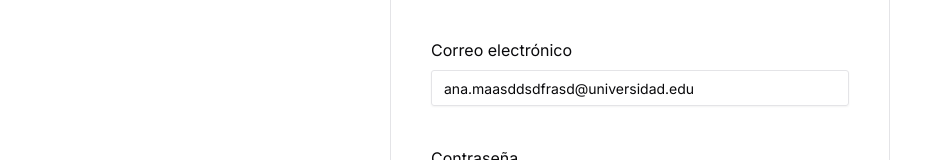
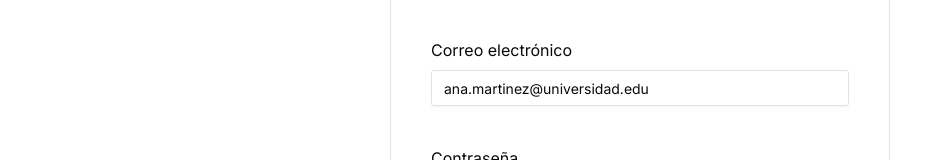
Before and after one commit to FavioSaico/tesisConnectFront, a React (Vite) app: page /auth/login in a window 1280 px wide. Shown: the part 194-354 px from the top of the page, without its empty margins (0-933 px from the left). Built offline with nearby package versions, Linux system fonts and the light colour scheme; no server answers.

Commit message:
cambios en logout

```diff
--- a/src/modules/auth/pages/Login.tsx
+++ b/src/modules/auth/pages/Login.tsx
@@ -41,7 +41,7 @@ export const LoginPage = () => {
   const form = useForm<z.infer<typeof formSchema>>({
     resolver: zodResolver(formSchema),
     defaultValues: {
-      correo: "ana.maasddsdfrasd@universidad.edu",
+      correo: "ana.martinez@universidad.edu",
       contrasena: "securePass987",
     },
   })
--- a/src/modules/profile/components/OptionsUser.tsx
+++ b/src/modules/profile/components/OptionsUser.tsx
@@ -50,7 +50,12 @@ export const OptionsUser = () => {
               pathname:`/profile/${usuario?.id}`
             });
           }}>Ver perfil</DropdownMenuItem>
-          <DropdownMenuItem onSelect={() => {sessionContext.logout()}}>Cerrar sesión</DropdownMenuItem>
+          <DropdownMenuItem onSelect={() => {
+            sessionContext.logout()
+            navigate({
+              pathname:`/auth/login`
+            });
+          }}>Cerrar sesión</DropdownMenuItem>
         </DropdownMenuContent>
       </DropdownMenu>
     </div>
```
